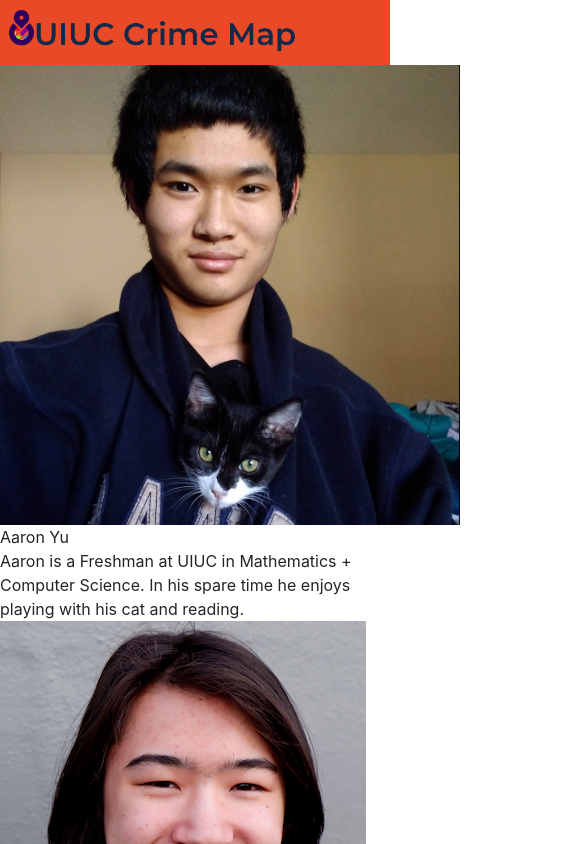
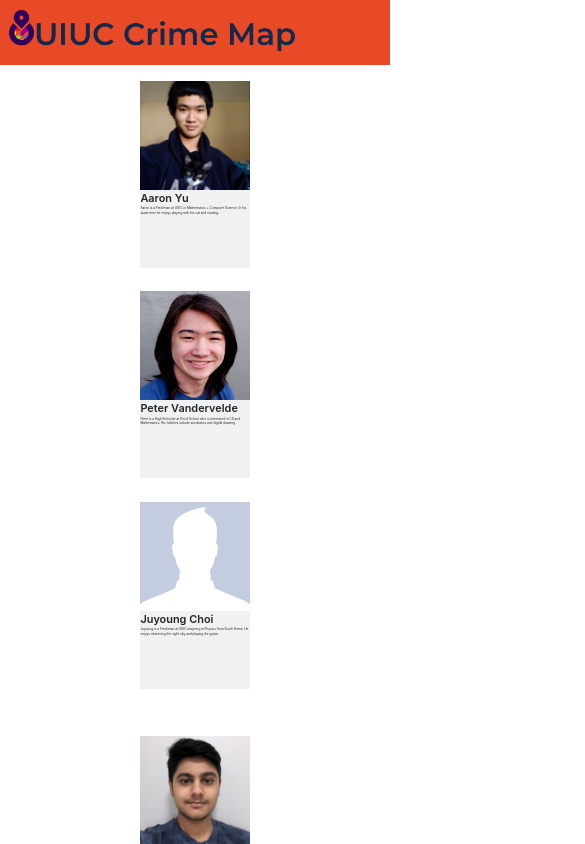
Before and after one commit to aayu3/UIUCCrimeMap, a React (Create React App) app in the folder mapclient/: page /team in a window 390 px wide. Shown: the top 844 px of the page, 585 px wide, since content can reach past the window. Built offline with nearby package versions, Linux system fonts and the light colour scheme; no server answers.

Commit message:
adjustments for team and about page

```diff
--- a/mapclient/src/components/About/About.css
+++ b/mapclient/src/components/About/About.css
@@ -13,3 +13,40 @@ h1 {
     margin: 0px auto;
     color: rgb(0, 51, 102);
 }
+
+@media only screen and (max-width: 1050px) {
+    h1 {
+        font-size: 3.8vw;
+    }
+
+    #description {
+        font-size: 2vw;
+    }
+}
+
+@media only screen and (max-width: 800px) {
+    h1 {
+        font-size: 4vw;
+    }
+    #description {
+        font-size: 2.5vw;
+    }
+}
+
+@media only screen and (max-width: 580px) {
+    h1 {
+        font-size: 5.5vw;
+    }
+    #description {
+        font-size: 3.5vw;
+    }
+}
+
+@media only screen and (max-width: 440px) {
+    h1 {
+        font-size: 6vw;
+    }
+    #description {
+        font-size: 4vw;
+    }
+}
--- a/mapclient/src/components/Team/Team.css
+++ b/mapclient/src/components/Team/Team.css
@@ -1,4 +1,14 @@
-@media only screen and (min-width: 1024.9px) {
+.team {
+    display: flex;
+    justify-content: center;
+    flex-wrap: wrap;
+}
+
+.team > div.break {
+    flex-basis: 100%;
+    height: 0;
+}
+
 .team > div {
     background-color: #f1f1f1;
     margin-left: 5vw;
@@ -16,20 +26,113 @@
 
 .name {
     font-size: 1.5vw;
+    font-weight: 600;
 }
 
 .bio {
     font-size: 1vw;
 }
 
-    .team {
-        display: flex;
-        justify-content: center;
-        flex-wrap: wrap;
+@media only screen and (max-width: 980px) {
+    .team > div {
+        background-color: #f1f1f1;
+        margin-left: 5vw;
+        margin-right: 5vw;
+        margin-top: 2vw;
+        margin-bottom: 2vw;
+        width: 20vw;
+        height: 32vw;
     }
 
-    .team > div.break {
-        flex-basis: 100%;
-        height: 0;
+    .profilepic {
+        width: 20vw;
+        height: 20vw;
+    }
+
+    .name {
+        font-size: 1.8vw;
+        font-weight: 600;
+    }
+
+    .bio {
+        font-size: 1.3vw;
     }
 }
+
+@media only screen and (max-width: 720px) {
+    .team > div {
+        background-color: #f1f1f1;
+        margin-left: 5vw;
+        margin-right: 5vw;
+        margin-top: 2vw;
+        margin-bottom: 2vw;
+        width: 22vw;
+        height: 35vw;
+    }
+
+    .profilepic {
+        width: 22vw;
+        height: 22vw;
+    }
+
+    .name {
+        font-size: 1.8vw;
+        font-weight: 600;
+    }
+
+    .bio {
+        font-size: 1.4vw;
+    }
+}
+
+@media only screen and (max-width: 650px) {
+    .team > div {
+        background-color: #f1f1f1;
+        margin-left: 12vw;
+        margin-right: 12vw;
+        margin-top: 4vw;
+        margin-bottom: 2vw;
+        width: 28vw;
+        height: 42vw;
+    }
+
+    .profilepic {
+        width: 28vw;
+        height: 28vw;
+    }
+
+    .name {
+        font-size: 2.8vw;
+        font-weight: 600;
+    }
+
+    .bio {
+        font-size: 0.8vw;
+    }
+}
+
+@media only screen and (max-width: 540px) {
+    .team > div {
+        background-color: #f1f1f1;
+        margin-left: 12vw;
+        margin-right: 12vw;
+        margin-top: 4vw;
+        margin-bottom: 2vw;
+        width: 28vw;
+        height: 48vw;
+    }
+
+    .profilepic {
+        width: 28vw;
+        height: 28vw;
+    }
+
+    .name {
+        font-size: 2.8vw;
+        font-weight: 600;
+    }
+
+    .bio {
+        font-size: 0.8vw;
+    }
+}
```
Lines whose indentation alone changed are shown as unchanged.
